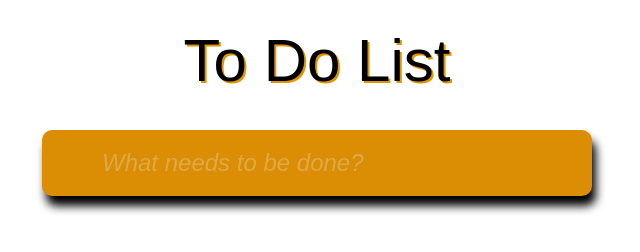
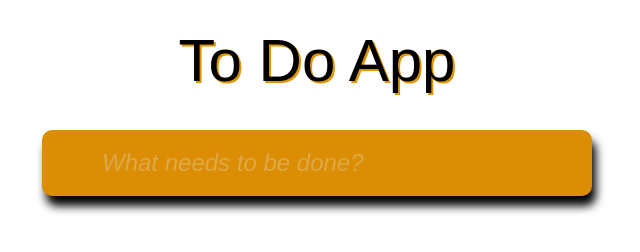
Before and after one commit to datz0512/To-Do-App, a plain HTML site: page index.html in a window 1280 px wide. Shown: the whole page, without its empty margins (323-963 px from the left). Drawn offline with Linux system fonts and the light colour scheme.

Commit message:
fix name

```diff
--- a/component/header.js
+++ b/component/header.js
@@ -3,7 +3,7 @@ import html from '../library/core.js'
 function header() {
     return html`
                 <header class="header">
-                    <h1>To Do List</h1>
+                    <h1>To Do App</h1>
                     <input
                         class="new-todo"
                         placeholder="What needs to be done?"
```
Also changed, not shown: index.html (line endings or trailing spaces).
